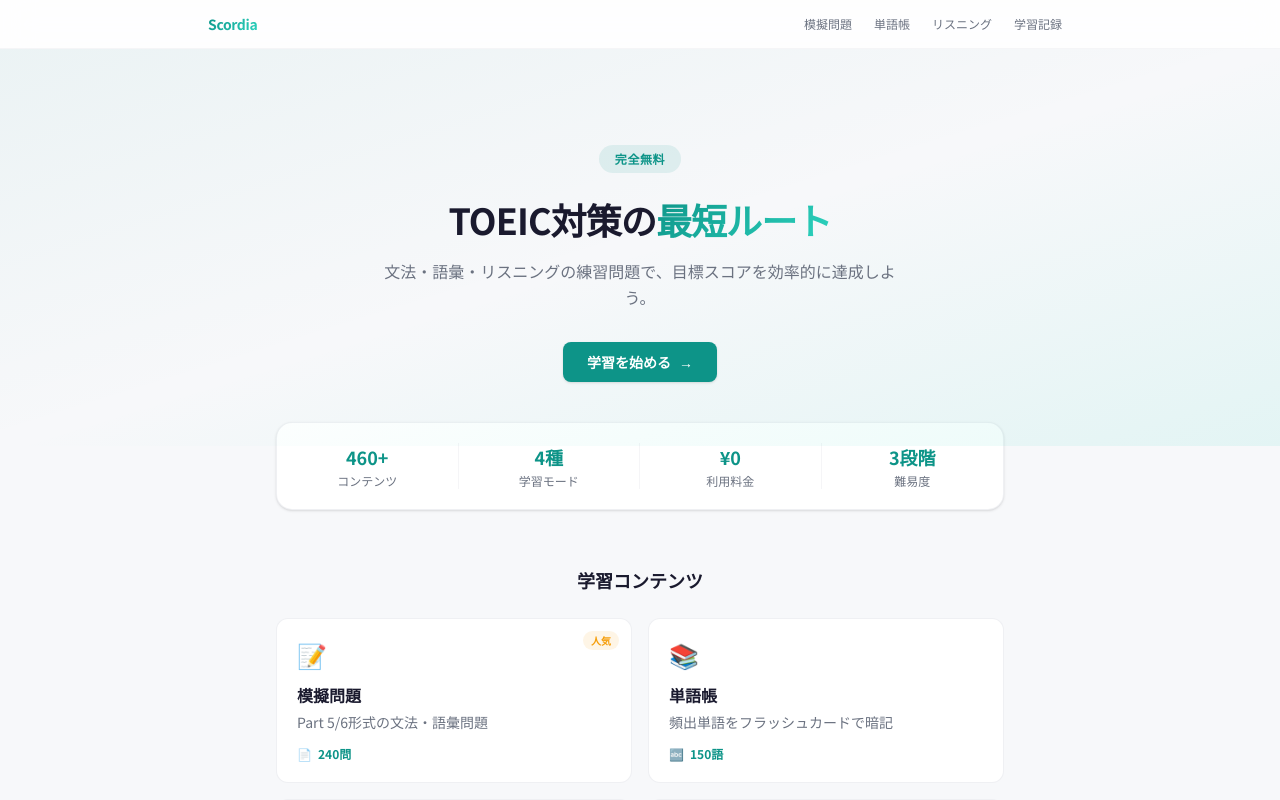
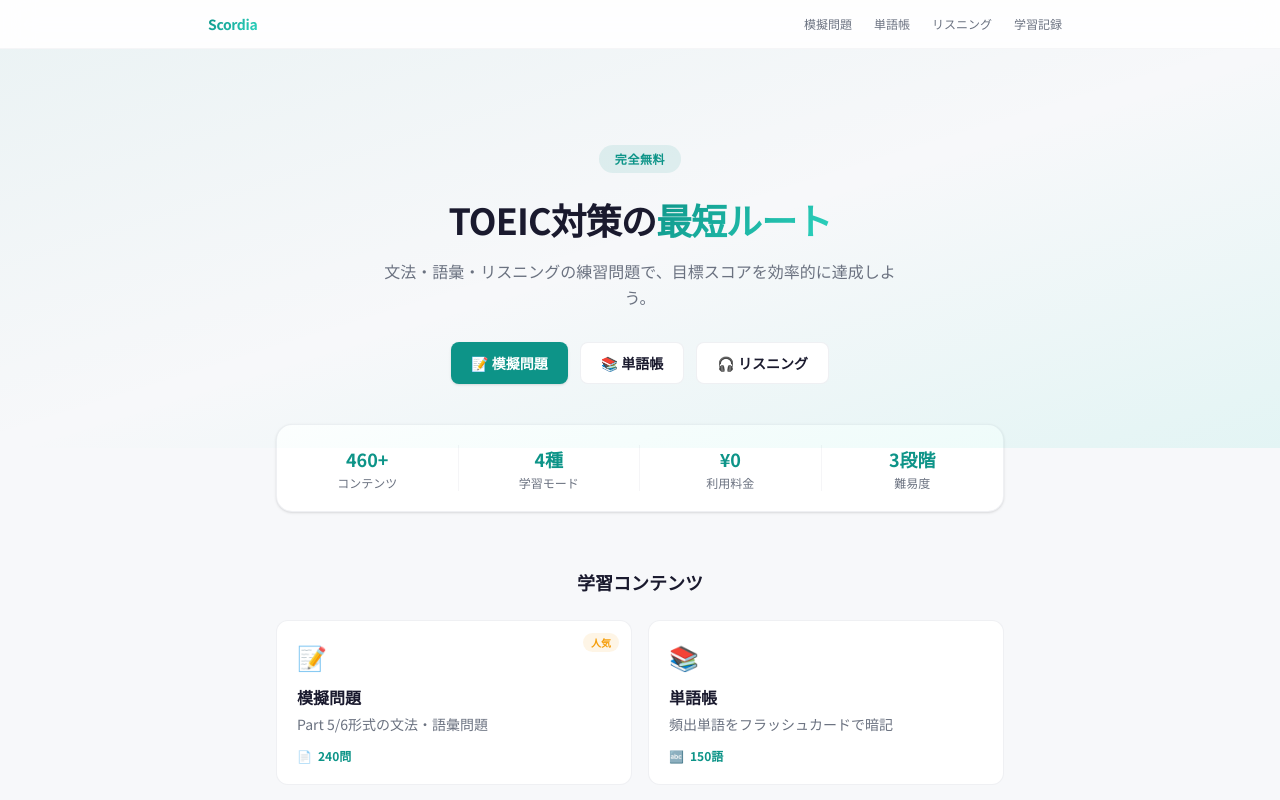
Before and after one commit to shutout8192/scordia, a Next.js app: page / in a window 1280 px wide. Shown: the top 800 px of the page. Built offline with nearby package versions, Linux system fonts and the light colour scheme.

Commit message:
fix: top page shows all learning modes (quiz, vocabulary, listening)

```diff
--- a/src/app/page.tsx
+++ b/src/app/page.tsx
@@ -69,13 +69,24 @@ export default function HomePage() {
           <p className="text-sm md:text-base text-muted leading-relaxed max-w-lg mx-auto mb-8">
             文法・語彙・リスニングの練習問題で、目標スコアを効率的に達成しよう。
           </p>
-          <div className="flex justify-center gap-4">
+          <div className="flex justify-center gap-3 flex-wrap">
             <Link
               href="/quiz"
-              className="inline-flex items-center gap-2 bg-primary text-white text-sm font-semibold px-6 py-2.5 rounded-lg hover:bg-primary-dark transition-colors shadow-sm"
+              className="inline-flex items-center gap-2 bg-primary text-white text-sm font-semibold px-5 py-2.5 rounded-lg hover:bg-primary-dark transition-colors shadow-sm"
             >
-              学習を始める
-              <span aria-hidden="true">&rarr;</span>
+              📝 模擬問題
+            </Link>
+            <Link
+              href="/vocabulary"
+              className="inline-flex items-center gap-2 bg-surface text-foreground text-sm font-semibold px-5 py-2.5 rounded-lg border border-border/60 hover:border-primary/40 hover:text-primary transition-colors"
+            >
+              📚 単語帳
+            </Link>
+            <Link
+              href="/listening"
+              className="inline-flex items-center gap-2 bg-surface text-foreground text-sm font-semibold px-5 py-2.5 rounded-lg border border-border/60 hover:border-primary/40 hover:text-primary transition-colors"
+            >
+              🎧 リスニング
             </Link>
           </div>
         </div>
```
